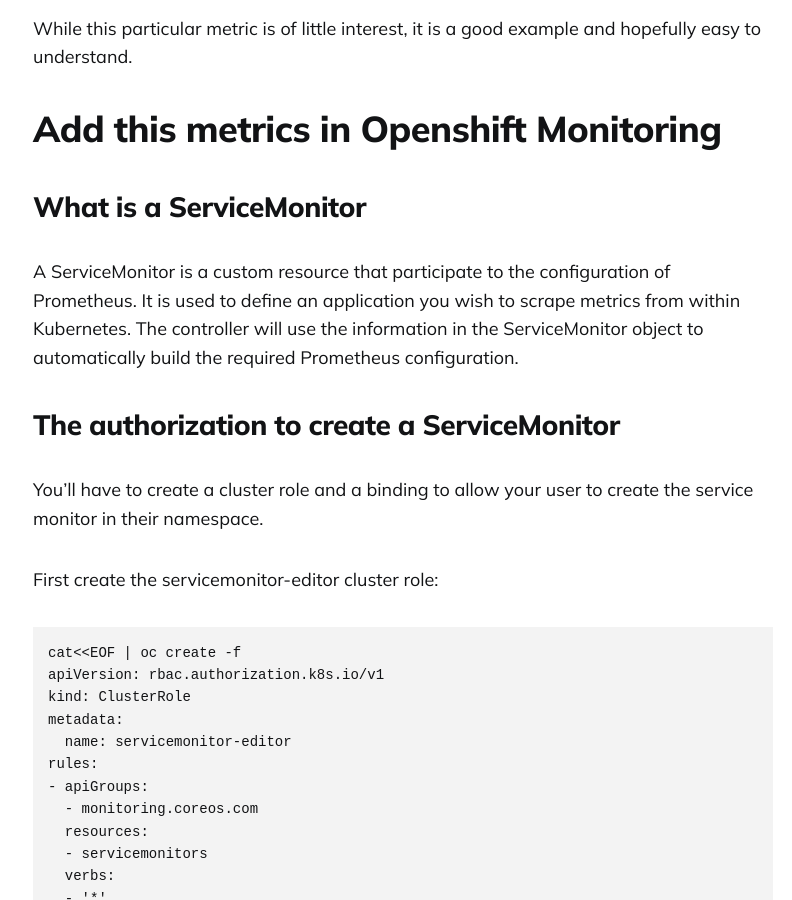
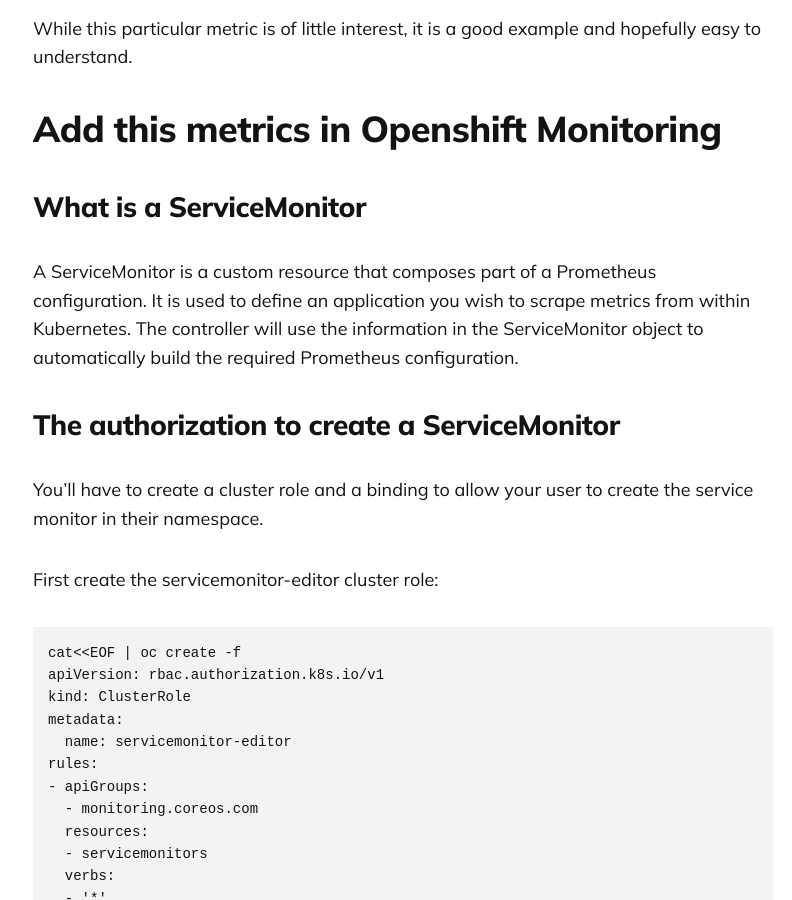
Before and after one commit to newellbrandon/kastendevhub.github.io, a Jekyll site: the page built from _posts/2024-01-12-kasten-openshift-monitoring.markdown, in a window 1280 px wide and 900 px high, scrolled down 5623 px. Shown: the whole window, without its empty margins (237-1029 px from the left). Built offline with Jekyll 4.4.1, drawn with Linux system fonts in a browser that asks for light colours; some of the changed text lies outside the part shown.

Commit message:
add edit suggestions

```diff
--- a/_posts/2024-01-12-kasten-openshift-monitoring.markdown
+++ b/_posts/2024-01-12-kasten-openshift-monitoring.markdown
@@ -185,7 +185,7 @@ While this particular metric is of little interest, it is a good example and hop
 
 ## What is a ServiceMonitor
 
-A ServiceMonitor is a custom resource that participate to the configuration of Prometheus.
+A ServiceMonitor is a custom resource that composes part of a Prometheus configuration.
 It is used to define an application you wish to scrape metrics from within Kubernetes. The controller will use the information in the ServiceMonitor object to automatically build the required Prometheus configuration.
 
 ## The authorization to create a ServiceMonitor
```
Also changed, not shown: other parts of _posts/2024-01-12-kasten-openshift-monitoring.markdown (+2 -2 lines).
